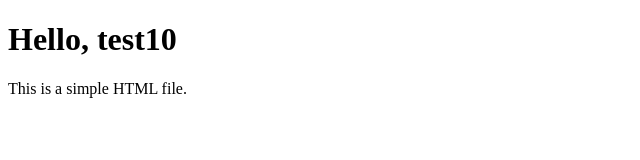
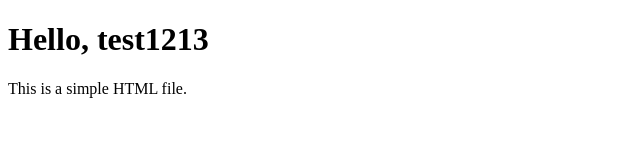
Before and after one commit to kiyo35/docker-image-build-push, a plain HTML site: page index.html in a window 1280 px wide. Shown: the full height of the page, 0-640 px from the left. Drawn offline with Linux system fonts and the light colour scheme.

Commit message:
Update index.html

```diff
--- a/index.html
+++ b/index.html
@@ -4,7 +4,7 @@
   <title>My First HTML Page</title>
 </head>
 <body>
-  <h1>Hello, test10</h1>
+  <h1>Hello, test1213</h1>
   <p>This is a simple HTML file.</p>
 </body>
 </html>
```
